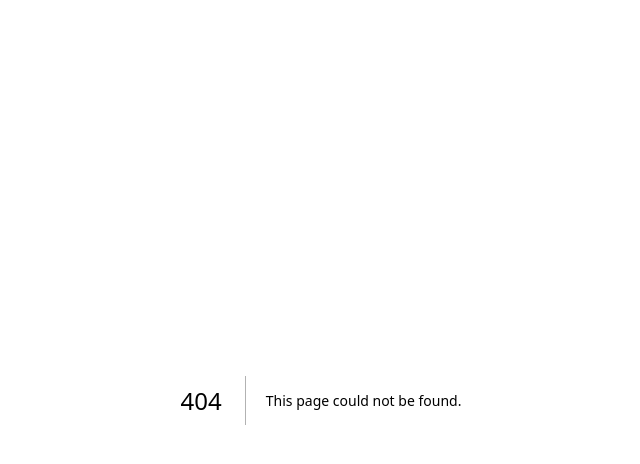
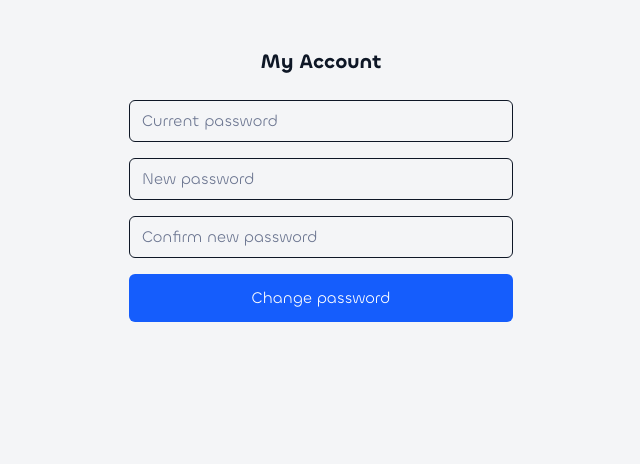
Before and after one commit to marthatazvivinga480-cyber/OAK_Project-, a Next.js app: page /account in a window 1280 px wide. Before the commit this address had no page. Shown: the top 464 px of the page, without its empty margins (319-959 px from the left). Built offline with nearby package versions, Linux system fonts and the light colour scheme; no server answers.

Commit message:
feat: add account management page and admin info retrieval in sidebar

```diff
--- /dev/null
+++ b/src/app/account/page.tsx
@@ -0,0 +1,106 @@
+"use client";
+
+import { useEffect, useState } from "react";
+
+export default function AccountPage() {
+  const [username, setUsername] = useState<string | null>(null);
+  const [isMaster, setIsMaster] = useState(false);
+  const [currentPassword, setCurrentPassword] = useState("");
+  const [newPassword, setNewPassword] = useState("");
+  const [confirmPassword, setConfirmPassword] = useState("");
+  const [message, setMessage] = useState<{ text: string; isError: boolean } | null>(null);
+  const [submitting, setSubmitting] = useState(false);
+
+  useEffect(() => {
+    fetch("/api/admin/me")
+      .then((res) => res.json())
+      .then((data) => {
+        setUsername(data.username);
+        setIsMaster(data.is_master);
+      })
+      .catch(() => {});
+  }, []);
+
+  async function handleSubmit(e: React.FormEvent) {
+    e.preventDefault();
+    setMessage(null);
+
+    if (newPassword !== confirmPassword) {
+      setMessage({ text: "New passwords don't match", isError: true });
+      return;
+    }
+
+    setSubmitting(true);
+    const res = await fetch("/api/admin/change-password", {
+      method: "POST",
+      headers: { "Content-Type": "application/json" },
+      body: JSON.stringify({ current_password: currentPassword, new_password: newPassword }),
+    });
+    const body = await res.json();
+    setSubmitting(false);
+
+    if (!res.ok) {
+      setMessage({ text: body.error, isError: true });
+      return;
+    }
+
+    setMessage({ text: "Password changed successfully", isError: false });
+    setCurrentPassword("");
+    setNewPassword("");
+    setConfirmPassword("");
+  }
+
+  return (
+    <main className="min-h-screen px-6 py-12">
+      <div className="max-w-sm mx-auto space-y-6">
+        <div className="text-center">
+          <h1 className="text-xl font-semibold">My Account</h1>
+          {username && (
+            <p className="text-sm text-gray-500 mt-1">
+              {username} {isMaster && "· Master"}
+            </p>
+          )}
+        </div>
+
+        <form onSubmit={handleSubmit} className="space-y-4">
+          {message && (
+            <p className={`text-sm text-center ${message.isError ? "text-red-600" : "text-green-700"}`}>
+              {message.text}
+            </p>
+          )}
+          <input
+            type="password"
+            placeholder="Current password"
+            value={currentPassword}
+            onChange={(e) => setCurrentPassword(e.target.value)}
+            required
+            className="border rounded-md px-3 py-2 w-full"
+          />
+          <input
+            type="password"
+            placeholder="New password"
+            value={newPassword}
+            onChange={(e) => setNewPassword(e.target.value)}
+            required
+            className="border rounded-md px-3 py-2 w-full"
+          />
+          <input
+            type="password"
+            placeholder="Confirm new password"
+            value={confirmPassword}
+            onChange={(e) => setConfirmPassword(e.target.value)}
+            required
+            className="border rounded-md px-3 py-2 w-full"
+          />
+          <button
+            type="submit"
+            disabled={submitting}
+            className="bg-blue-600 hover:bg-blue-700 disabled:opacity-60 text-white font-medium px-6 py-3 rounded-md w-full"
+          >
+            {submitting ? "Changing…" : "Change password"}
+          </button>
+        </form>
+      </div>
+    </main>
+  );
+}
--- /dev/null
+++ b/src/app/api/admin/me/route.ts
@@ -0,0 +1,10 @@
+import { NextResponse } from "next/server";
+import { getCurrentAdmin } from "@/lib/session";
+
+export async function GET() {
+  const admin = await getCurrentAdmin();
+  if (!admin) {
+    return NextResponse.json({ error: "Not signed in" }, { status: 401 });
+  }
+  return NextResponse.json(admin);
+}
--- a/src/components/Sidebar.tsx
+++ b/src/components/Sidebar.tsx
@@ -3,17 +3,36 @@
 import Image from "next/image";
 import Link from "next/link";
 import { usePathname } from "next/navigation";
-import { CalendarDays, Globe, Grid2X2, ScanLine } from "lucide-react";
+import { CalendarDays, Globe, Grid2X2, ScanLine, Shield, UserRound } from "lucide-react";
+import { useEffect, useState } from "react";
+
+const attendeeNavItems = [
+  { label: "Check In", href: "/checkin", icon: ScanLine },
+  { label: "Programme", href: "/programme", icon: CalendarDays },
+  { label: "Partners", href: "/partners", icon: Globe },
+  { label: "Attendance", href: "/attendance", icon: Grid2X2 },
+];
 
 export default function Sidebar() {
   const pathname = usePathname();
+  const [adminInfo, setAdminInfo] = useState<{ username: string; is_master: boolean } | null>(null);
 
-  const navItems = [
-    { label: "Check In", href: "/checkin", icon: ScanLine },
-    { label: "Programme", href: "/programme", icon: CalendarDays },
-    { label: "Partners", href: "/partners", icon: Globe },
-    { label: "Attendance", href: "/attendance", icon: Grid2X2 },
-  ];
+  useEffect(() => {
+    fetch("/api/admin/me")
+      .then((res) => (res.ok ? res.json() : null))
+      .then(setAdminInfo)
+      .catch(() => {});
+  }, []);
+
+  const navItems = adminInfo
+    ? [
+        ...attendeeNavItems,
+        { label: "My Account", href: "/account", icon: UserRound },
+        ...(adminInfo.is_master
+          ? [{ label: "Manage Admins", href: "/admin-manage", icon: Shield }]
+          : []),
+      ]
+    : attendeeNavItems;
 
   return (
     <aside className="flex min-h-dvh w-[255px] shrink-0 flex-col border-r border-[#1C2E5A1A] bg-white max-md:min-h-0 max-md:w-full max-md:flex-row max-md:items-center max-md:border-b max-md:border-r-0 max-md:px-4 max-md:py-2">
--- a/src/proxy.ts
+++ b/src/proxy.ts
@@ -50,5 +50,5 @@ export default function proxy(request: NextRequest) {
 }
 
 export const config = {
-  matcher: ["/qr-code", "/programme", "/partners", "/checkin", "/attendance", "/admin-manage", "/admin-change-password"],
+  matcher: ["/qr-code", "/programme", "/partners", "/checkin", "/attendance", "/admin-manage", "/admin-change-password", "/admin-login", "/account"],
 };
```
